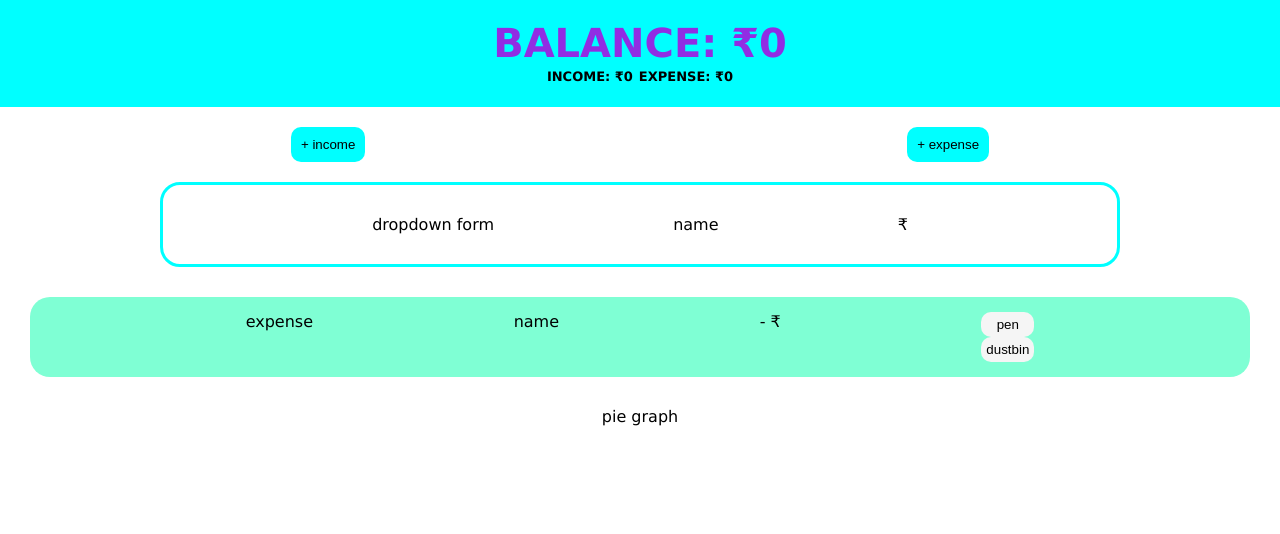
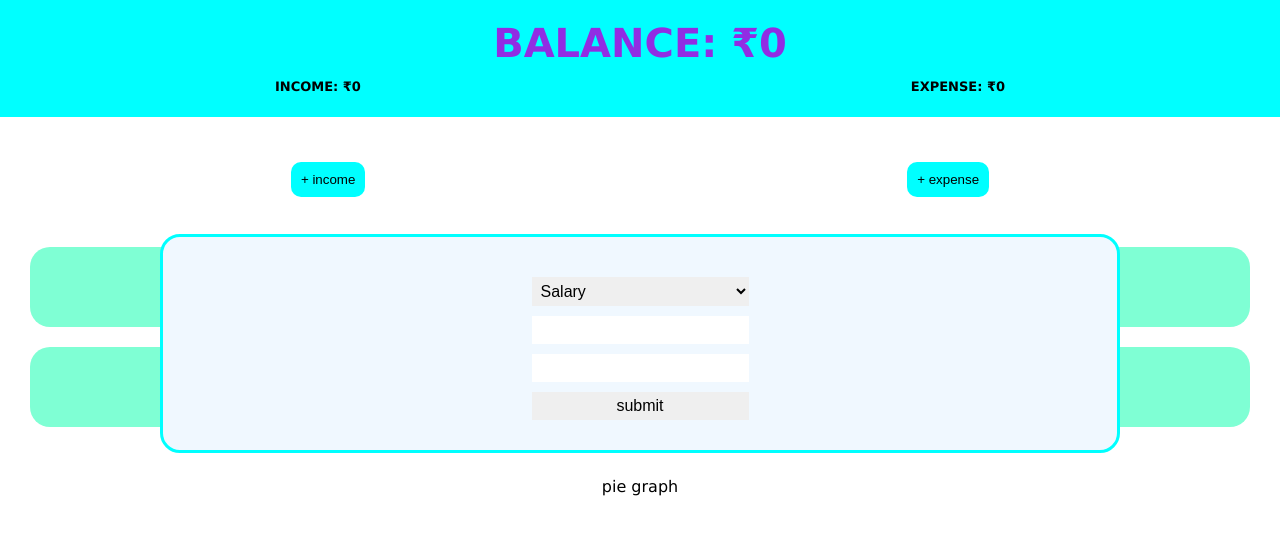
Before and after one commit to vaibhavapriya/Income-Expense-Calculator-Task, a plain HTML site: page index.html in a window 1280 px wide. Both pictures are taken after a click on the button "+ income". Drawn offline with Linux system fonts and the light colour scheme.

Commit message:
html&css

```diff
--- a/index.html
+++ b/index.html
@@ -15,30 +15,82 @@
     />
 </head>
 <body>
+	<div class="container">
 		<div class="con-head">
 			<!-- balance -->
 			<div class="line1"><h1>BALANCE: ₹0</h1></div>
 			<div class="line2"><h2>INCOME: ₹0 </h2><h2>EXPENSE: ₹0</h2></div>
 		</div>
+	</div>
 	<div class="con-add">
 		<!-- income/expense -->
 		<div>
-			<button><i></i>+ income</button>
+			<button id="income-button">+ income</button>
 		</div>
 		<div>
-			<button><i></i>+ expense</button>
+			<button id="expense-button">+ expense</button>
 		</div>
 	</div>
-	<div class="add-pop">
+	<div class="add-popi">
+		<!-- categorie,name,amount  -->
+
+		<!--<div>dropdown form</div> -->
+		<!-- <div>name</div> -->
+		<!-- <div>₹</div> -->
+		<form>
+			<select name="type" id="">
+				<option value="salary">Salary</option>
+				<option value="passive">Passive</option>
+				<option value="investment">Investment</option>
+				<option value="others">Others</option>
+			</select>
+			<input type="text">
+			<input type="number">
+			<input type="button" value="submit" id="income-submit">
+		</form>
+	</div>
+	<div class="add-pope">
+		<!-- categorie,name,amount  -->
+
+		<!--<div>dropdown form</div> -->
+		<!-- <div>name</div> -->
+		<!-- <div>₹</div> -->
+		<form>
+			<select name="type" id="">
+				<option value="groceries">Groceries</option>
+				<option value="housing">Housing</option>
+				<option value="tax">Tax</option>
+				<option value="savings">Savings</option>
+				<option value="transporation">Transporation</option>
+				<option value="entertainment">Entertainment</option>
+				<option value="shopping">Shopping</option>
+				<option value="others">Others</option>
+			  </select>
+			<input type="text">
+			<input type="number">
+			<input type="button" value="submit" id="expense-submit">
+		</form>
+	</div>
+	<div class="con-list">
+		<!-- Include 3 filters [ “all”, “income”, “expense” ] to get only the needed data. (use radio buttons) -->
+		<div class="data">
 			<!-- categorie -->
-		<div>dropdown form</div>
+			<div>expense</div>
 			<!-- name -->
 			<div>name</div>
 			<!-- amount -->
-		<div>₹</div>
+			<div>- ₹</div>
+			<div class="on-hover">
+				<!-- edit -->
+				<div>
+					<button><i></i>pen</button>
 				</div>
-	<div class="con-list">
-		<!-- Include 3 filters [ “all”, “income”, “expense” ] to get only the needed data. (use radio buttons) -->
+				<!-- delete -->
+				<div>
+					<button><i></i>dustbin</button>
+				</div>
+			</div>
+		</div>
 		<div class="data">
 			<!-- categorie -->
 			<div>expense</div>
--- a/script.js
+++ b/script.js
@@ -0,0 +1,36 @@
+const in_b=document.getElementById("income-button");
+const ex_b=document.getElementById("expense-button");
+list=[
+    //each as income/expense,id,amount,type,describtion
+   // {id: ,ie: ,type: ,dis: ,amount:}
+
+];
+let i=0;
+//on click
+in_b.addEventListener("click",function(){
+    const popup = document.getElementsByClassName("add-popi")[0];
+    popup.classList.toggle("show");
+    // add the income to list
+    const sub_i=document.getElementById("income-submit");
+    sub_i.addEventListener("click",function(){
+        list[i].id=i;
+        list[i].ie="income";
+
+
+    });
+});
+ex_b.addEventListener("click",function(){
+    const popup = document.getElementsByClassName("add-pope")[0];
+    popup.classList.toggle("show");
+    // add the expense to list
+    const sub_e=document.getElementById("expense-submit");
+    sub_e.addEventListener("click",function(){
+
+    });
+});
+
+// add income
+// add expense
+//add popup
+//edit i/e
+//change header display
--- a/style.css
+++ b/style.css
@@ -14,8 +14,10 @@ body{
     align-items: center;
     justify-content: center;
 }
+.container{
+    width: 100vw;
+}
 .con-head{
-    width: 100vw;
     display: flex;
     flex-direction: column;
     background-color: aqua;
@@ -24,15 +26,18 @@ body{
     justify-content: center;
 }
 .line2{
+    width: 100vw;
     display: flex;
     flex-direction: row;
-    justify-content: space-between;
+    justify-content: space-around;
 }
 h2{
     font-size: small;
+    margin-top: 10px;
     padding: 3px;
 }
 .con-add{
+    margin-top: 25px;
     width: 100vw;
     padding: 20px;
     display: flex;
@@ -44,17 +49,40 @@ h2{
     padding: 10px;
     border-radius: 10px;
     border: none;
+    cursor: pointer;
 }
-.add-pop {
+.add-popi,.add-pope {
     width: 75%;
     display: flex;
     flex-direction: row;
     justify-content: space-evenly;
+    background-color: aliceblue;
     border-style: solid;
     border-color: aqua;
     padding: 30px;
     border-radius: 20px;
+    position: fixed;
+    margin-top: 190px;
+    visibility: hidden;
+    /*  position: absolute; */
 }
+/* dom */
+.add-popi.show,.add-pope.show {
+    visibility: visible;
+    -webkit-animation: fadeIn 1s;
+    animation: fadeIn 1s;
+  }
+form{
+    display: flex;
+    flex-direction: column;
+}
+input,select{
+    margin-top: 10px;
+    border: none;
+    font-size: medium;
+    padding: 5px;
+}
+
 .con-list{
     padding: 30px;
     width: 100vw;
@@ -72,6 +100,7 @@ h2{
     /* border-style: solid; */
     background-color: aquamarine;
     justify-content: space-evenly;
+    margin-bottom: 20px;
 }
 .data .on-hover button{
     background-color: whitesmoke;
@@ -110,3 +139,14 @@ h2{
         color: rgb(145, 45, 227);
     }
 }
+
+/* Add animation (fade in the popup) */
+@-webkit-keyframes fadeIn {
+    from {opacity: 0;}
+    to {opacity: 1;}
+  }
+
+  @keyframes fadeIn {
+    from {opacity: 0;}
+    to {opacity:1 ;}
+  }
```
Lines whose indentation alone changed are shown as unchanged.
